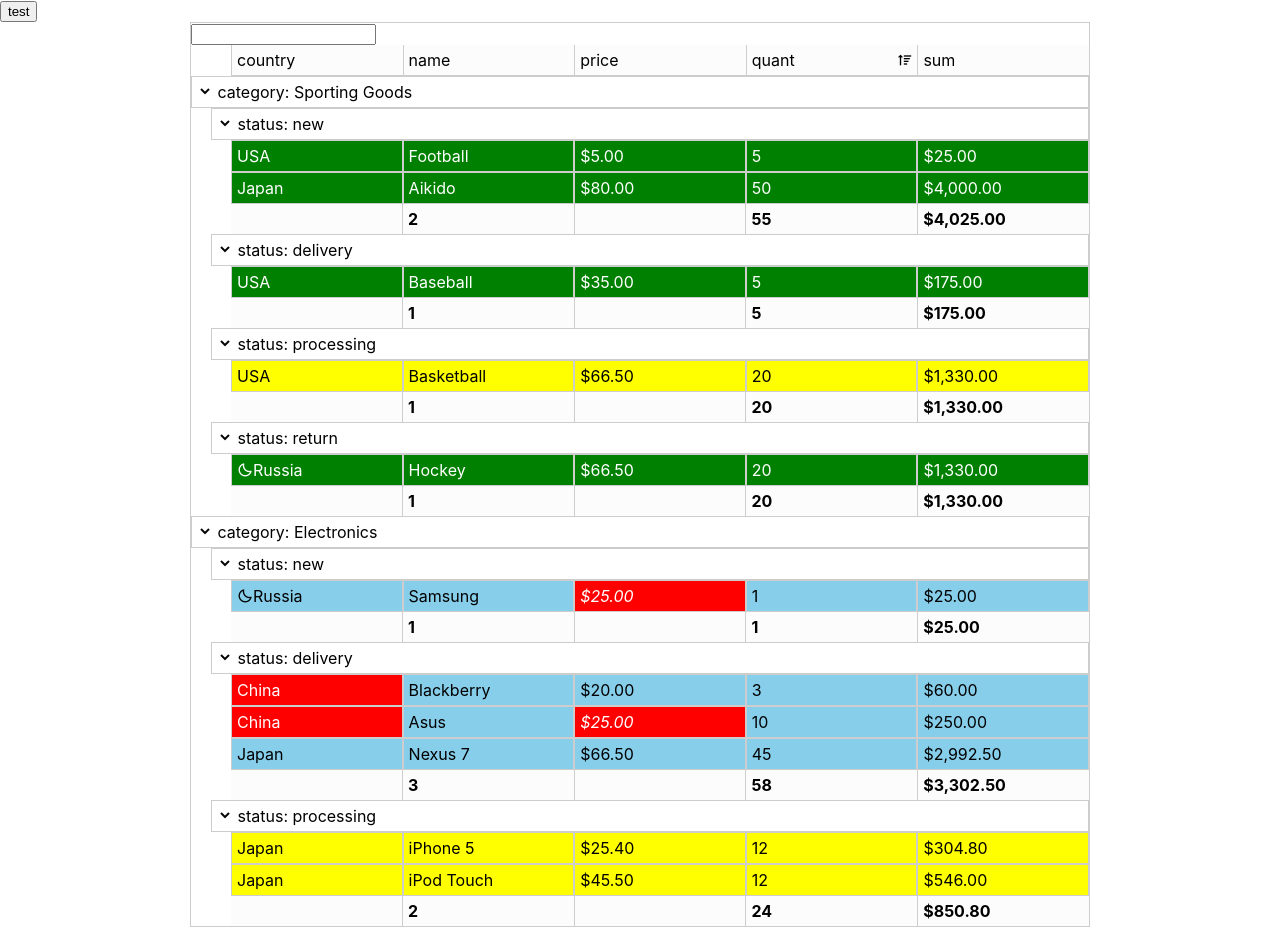
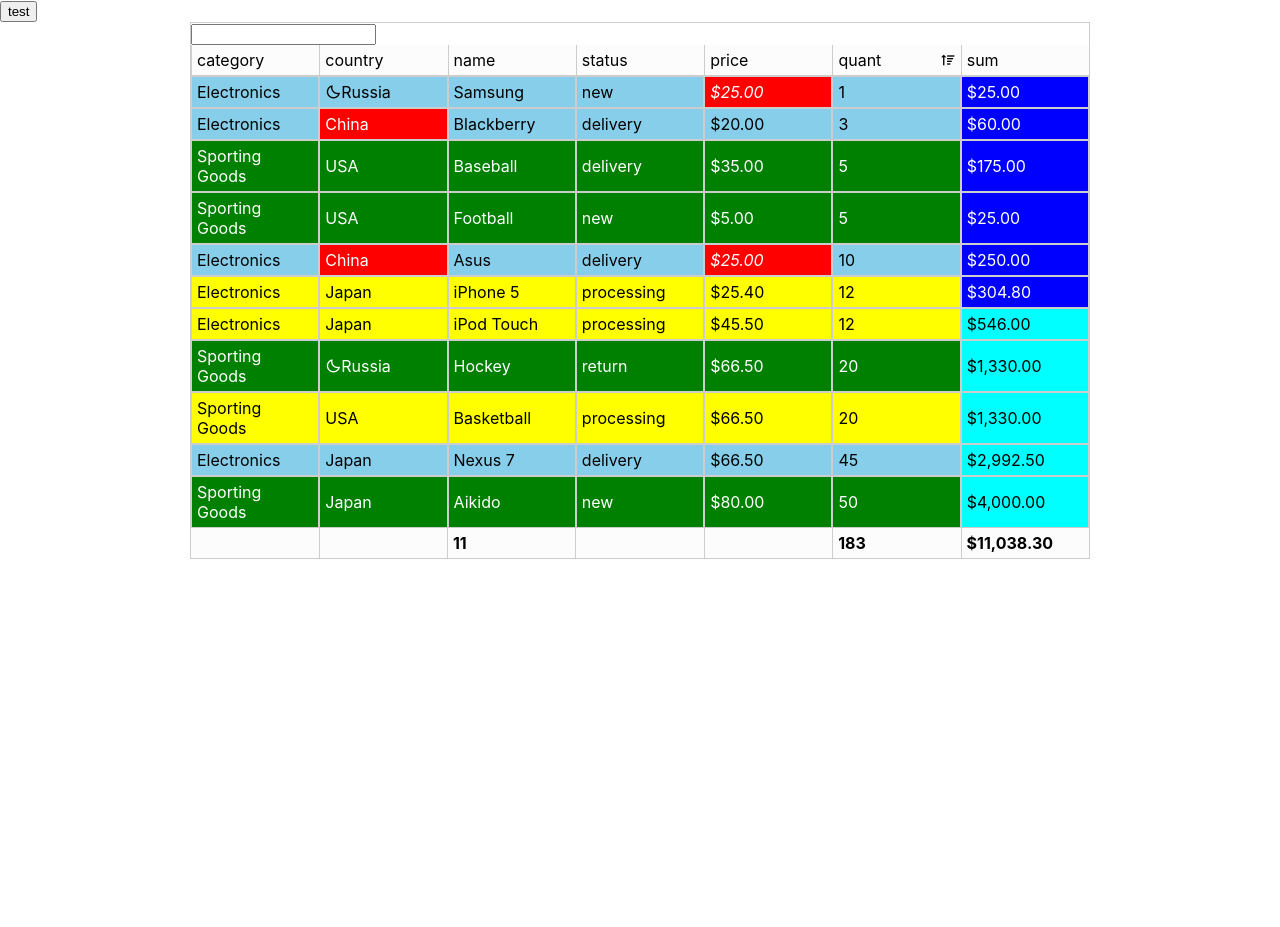
Before and after one commit to DYGidin/react-table, a React (Create React App) app: page / in a window 1280 px wide. After the commit the page ends 800 px from the top, so only its background shows below. Built offline with nearby package versions, Linux system fonts and the light colour scheme.

Commit message:
Move Columns

```diff
--- a/src/App.js
+++ b/src/App.js
@@ -126,7 +126,7 @@
       }
     ],
     //filter: { searchStr: 'Jap' },
-    groups: ['category', 'status']
+    //groups: ['category', 'status']
   }
 
   const [table, setTable] = useState(mock);
--- a/src/components/Columns/Column.js
+++ b/src/components/Columns/Column.js
@@ -2,23 +2,19 @@
 import { Context } from '../context';
 function Column(props) {
   const { children, onClickEvn, column } = props;
-  const { handeMouseDown, dispatch, state } = useContext(Context);
+  const { handeMouseDown, handleMouseUp, handleOrderBy, dispatch, state } = useContext(Context);
   const el = useRef();
-  console.log('col render')
+
   useEffect(() => {
     dispatch({ type: 'set-column', payload: { column, key: 'el', value: el.current } })
   }, [state.mouseDown])
-
-  const resetColumn = () => {
-    dispatch({ type: 'mouse-down', payload: false })
-  }
 
   return (
     <div ref={el}
       className={'react-table__column ' + (column?.className || '')}
       onMouseDown={(event) => handeMouseDown({ column, el, event })}
-      onMouseUp={() => resetColumn()}
-      onClick={() => onClickEvn ? onClickEvn(column) : null}>
+      onMouseUp={() => handleMouseUp(column)}
+      onClick={() => handleOrderBy(column)}>
       <a className="react-table__column-link">{children}</a>
       {column?.sort ? <i className={column.sort === 'asc' ? 'bx bx-sort-up' : 'bx bx-sort-down'}></i> : ''}
     </div>
--- a/src/components/Footer/FooterCell.js
+++ b/src/components/Footer/FooterCell.js
@@ -5,8 +5,7 @@
   const total = () => {
     const res = column.total(
       rows.map(r => {
-        const result = column.formula ? Calc.formula(r, column.formula) : r[column.name];
-        return result
+        return r[column.name]
       }))
     return column.render ? column.render(res) : res;
   }
--- a/src/components/Rows/FilterRows.js
+++ b/src/components/Rows/FilterRows.js
@@ -1,6 +1,8 @@
 import React from 'react'
 function FilterRows({ rows, filter, excludeColumns = [], result }) {
+
   const orderBy = (column, sort = 'asc') => {
+
     if (!column) return;
     const newRows = [...rows].sort((a, b) => {
       if (column.type === Number)
@@ -19,6 +21,7 @@
 
   const filterData = () => {
     let filteredData = [...rows];
+
     if (filter?.orderBy)
       filteredData = orderBy(filter.orderBy[0], filter.orderBy[1])
 
@@ -27,7 +30,7 @@
     if (lowercasedValue === '') {
       return filteredData;
     } else {
-      filteredData = [...rows].filter(item => {
+      filteredData = [...filteredData].filter(item => {
         return Object.keys(item).some(key =>
           excludeColumns.includes(key) ? false : item[key].toString().toLowerCase().includes(lowercasedValue)
         );
@@ -39,5 +42,6 @@
   return (result(filterData()))
 }
 export default React.memo(FilterRows, (prevProps, nextProps) => {
-  return prevProps.filter &&  prevProps.filter === nextProps.filter ? true : false
+  const check = (prevProps.filter && prevProps.filter === nextProps.filter ? true : false) && (prevProps.rows[0] === nextProps.rows[0] ? true : false)
+  return check
 });
--- a/src/components/Rows/Row.js
+++ b/src/components/Rows/Row.js
@@ -1,10 +1,9 @@
 import React, { useEffect, useState } from 'react';
-import Calc from '../../utils/Calc';
 
 function Row({ columns, row, paintRows = [] }) {
   const [styleRow, setStyleRow] = useState(null);
   const [styleCell, setStyleCell] = useState([]);
-
+  //console.log('row render')
   const render = (column, val) => {
     if (!column.render)
       return val;
@@ -20,7 +19,7 @@
 
     return !column?.isGroup  && column?.visible !== false ?
       <div className="react-table__row-cell" key={i} style={style}>
-        {column.formula ? render(column, Calc.formula(row, column.formula)) : render(column, row[column.name])}
+        {render(column, row[column.name])}
       </div> : ''
   });
 
--- a/src/components/Table.js
+++ b/src/components/Table.js
@@ -1,4 +1,4 @@
-import React, { useState, useEffect, useCallback, useRef, useReducer } from 'react';
+import React, { useMemo, useEffect, useCallback, useRef, useReducer } from 'react';
 import { Columns, Column } from './Columns';
 import { Rows, Row, FilterRows } from './Rows';
 import { Footer, FooterCell } from './Footer';
@@ -13,11 +13,11 @@
 function Table({ table }) {
 
   const [state, dispatch] = useReducer(reducer, table);
-  const { columns, groups, rows, filter, paintRows, ready, mouseDown, moveColumn } = state || null;
-  const marginGroup = columns.filter(col => col.isGroup === true).length * 20;
+  let { columns, groups, rows, filter, paintRows, ready, mouseDown, moveColumn } = state || null;
+  const marginGroup = useMemo(() => columns.filter(col => col.isGroup === true).length * 20);
 
   useEffect(() => {
-    calcFormulaRows();
+    dispatch({ type: 'calc-formula' })
     if (table.groups) {
       const result = new Groups().create(table)
       dispatch({ type: 'set-data', payload: result })
@@ -116,16 +116,13 @@
     dispatch({ type: 'mouse-down', payload: true })
   }
 
-  const calcFormulaRows = () => {
-    columns.filter(col => col.formula).forEach(column => {
-      rows.map(row => {
-        let newRow = {}
-        newRow[column.name] = Calc.formula(row, column.formula);
-        return {
-          ...row, ...newRow
-        }
-      });
-    });
+  const handleMouseUp = (column) => {
+    if (!moveColumn) return;
+    dispatch({ type: 'mouse-up', payload: column });
+    dispatch({
+      type: 'set-data',
+      payload: { filter: { ...filter } }
+    })
   }
 
   const handleSearchBar = (value) => {
@@ -147,6 +144,7 @@
     });
 
     const sort = newColumns.find(c => c.name === column.name).sort;
+
     dispatch({
       type: 'set-data',
       payload: { columns: newColumns, filter: { ...filter, ...{ orderBy: [column, sort] } } }
@@ -171,7 +169,7 @@
   }
 
   return (
-    <Context.Provider value={{ handeMouseDown, dispatch, state }}>
+    <Context.Provider value={{ handeMouseDown, handleMouseUp, handleOrderBy, dispatch, state }}>
       <div className="react-table">
         {moveColumn &&
           <div className="column-move" style={moveColumn?.style}>
@@ -179,7 +177,7 @@
           </div>
         }
         <SearchBar
-          onChange={useCallback(value => handleSearchBar(value), [filter])}
+          onChange={value => handleSearchBar(value)}
           value={filter?.searchStr}></SearchBar>
         {groups?.length ?
           <GroupsComponent>
@@ -188,7 +186,6 @@
                 {columns.filter(c => !c?.isGroup && c?.visible !== false).map((column, i) =>
                   <Column
                     key={i}
-                    onClickEvn={handleOrderBy}
                     column={column}>{column.name}</Column>
                 )}
               </Columns>
@@ -236,7 +233,9 @@
           <>
             <Columns>
               {columns.filter(c => c?.visible !== false).map((column, i) =>
-                <Column key={i} onClickEvn={handleOrderBy} column={column}>
+                <Column
+                  key={i}
+                  column={column}>
                   {column.name}
                 </Column>
               )}
@@ -270,7 +269,7 @@
   );
 }
 
-export default React.memo(Table, (prevProps, nextProps) => {
-  console.log(prevProps.table)
- return prevProps.filter &&  prevProps.filter === nextProps.filter ? true : false
-});
+export default Table;
+// React.memo(Table, (prevProps, nextProps) => {
+//  return prevProps.filter &&  prevProps.filter === nextProps.filter ? true : false
+// });
--- a/src/components/reducer.js
+++ b/src/components/reducer.js
@@ -1,3 +1,4 @@
+import Calc from '../utils/Calc'
 export default function (state, action) {
   switch (action.type) {
     case 'ready':
@@ -6,9 +7,45 @@
       return { ...state, ...action.payload }
     case 'mouse-down':
       return { ...state, mouseDown: action.payload }
+    case 'mouse-up':
+
+      const moveArr = (arr, old_index, new_index) => {
+        if (new_index >= arr.length) {
+          let k = new_index - arr.length + 1;
+          while (k--) {
+            arr.push(undefined);
+          }
+        }
+        arr.splice(new_index, 0, arr.splice(old_index, 1)[0]);
+        return arr;
+      }
+
+      if (!state.mouseDown)
+        return { ...state, mouseDown: false };
+
+      const newIndex = state.columns.indexOf(state.columns.find(c => c?.className === 'hover'));
+      const oldIndex = state.columns.indexOf(state.columns.find(c => c.name === action.payload.name));
+
+      if (newIndex === -1)
+        return { ...state, mouseDown: false };
+
+      state.columns = moveArr(state.columns, oldIndex, newIndex);
+
+      state.mouseDown = false
+      return { ...state, mouseDown: false }
     case 'move-column':
       return { ...state, moveColumn: action.payload }
+    case 'calc-formula':
+      state.columns.filter(col => col.formula).forEach(column => {
+        state.rows = state.rows.map(row => {
+          let newRow = {}
+          newRow[column.name] = Calc.formula(row, column.formula);
+          return { ...row, ...newRow }
+        });
+      });
+      return { ...state };
     case 'set-column':
+      state.hoverColumn = null;
       state.columns = state.columns.map(col => {
         if (col.name === action.payload.column.name) {
           col[action.payload.key] = action.payload.value
```
